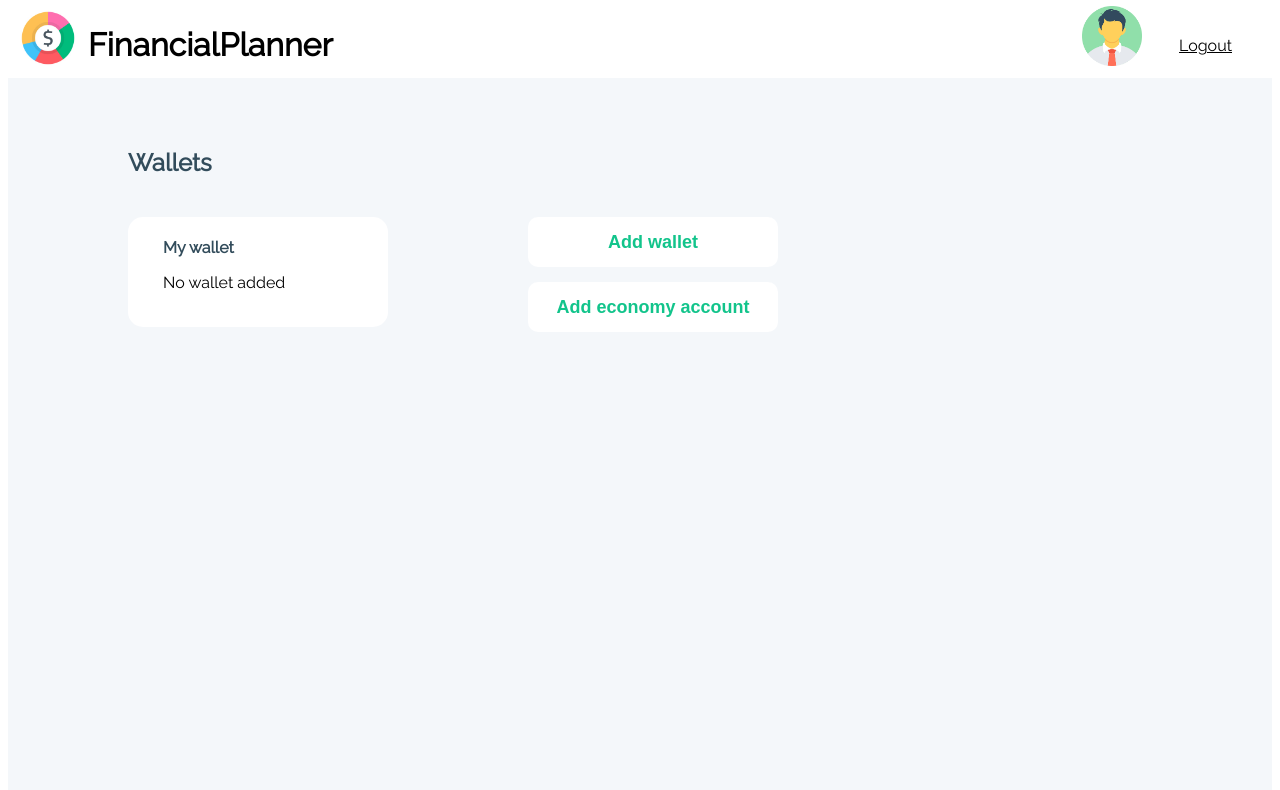
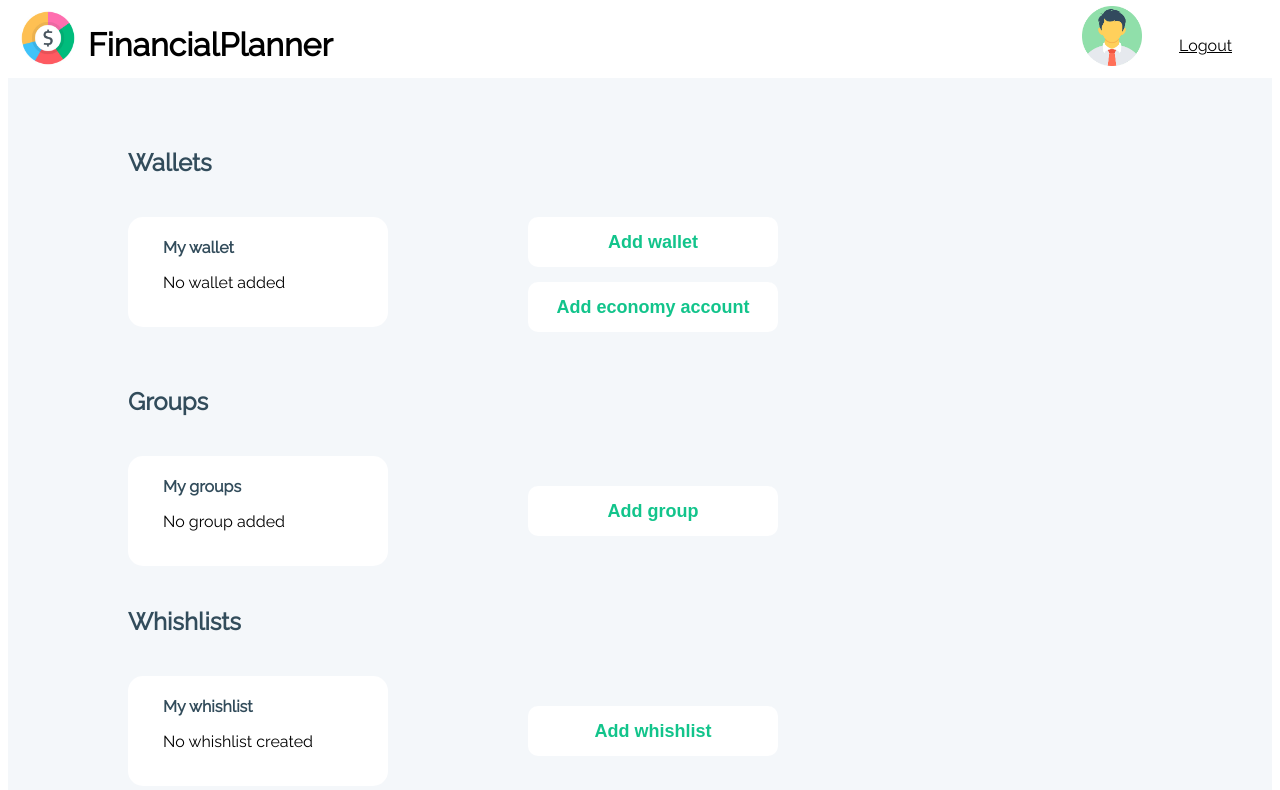
Before and after one commit to vinterrobert/ECHIPA_09_PIU_2018, a plain HTML site: page pages/home.html in a window 1280 px wide. Drawn offline with Linux system fonts and the light colour scheme.

Commit message:
add groups and whishlist in home page

```diff
--- a/css/styleHome.css
+++ b/css/styleHome.css
@@ -15,7 +15,7 @@ h2{
 
 div.container{
 	width: 100%;
-	height: 100%;
+	height: 850px;
 	background-color: #f4f7fa;
 	font-family: 'Raleway', sans-serif;
 }
@@ -43,8 +43,8 @@ div.main{
 
 div.wallet{
 
-    width: 220px;
-    height: 200px;
+	width: 220px;
+	height: 200px;
 	margin-top: 40px;
 	margin-left: 20px;
 }
@@ -62,6 +62,46 @@ div.addAction{
 	width: 250px;
 	margin-top: -110px;
 	margin-left: 400px;
+}
+
+div.groups{
+	margin-top: -50px;
+	width: 220px;
+	height: 200px;
+}
+
+div.groupInfo{
+	border: 5px solid white;
+	border-radius: 15px;
+	background-color: white;
+	width: 250px;
+	height: 100px;
+	cursor: pointer;
+	margin-left: 20px;
+	margin-top: 40px;
+}
+
+div.addGroupAction{
+	width: 250px;
+	margin-top: -80px;
+	margin-left: 420px;
+}
+
+div.wishlistInfo{
+	border: 5px solid white;
+	border-radius: 15px;
+	background-color: white;
+	width: 250px;
+	height: 100px;
+	cursor: pointer;
+	margin-left: 20px;
+	margin-top: 40px;
+}
+
+div.addWhishlistAction{
+	width: 250px;
+	margin-top: -80px;
+	margin-left: 420px;
 }
 
 img.topSpendee{
@@ -92,6 +132,28 @@ p.myWallet{
 }
 
 p.walletMessage{
+	color: black;
+	margin-left: 30px;
+}
+
+p.myGroups{
+	color: #324c5b;
+	margin-left: 30px;
+	font-weight: bold;
+}
+
+p.groupsMsg{
+	color: black;
+	margin-left: 30px;
+}
+
+p.myWhishlists{
+	color: #324c5b;
+	margin-left: 30px;
+	font-weight: bold;
+}
+
+p.wishlistMsg{
 	color: black;
 	margin-left: 30px;
 }
@@ -136,3 +198,43 @@ button.addEconAcc{
 button.addEconAcc:hover{
 	box-shadow: 5px 5px 5px grey;
 }
+
+button.addGroup{
+	background-color: white;
+	color: #12c48b;
+	width: 100%;
+	height: 50px;
+	border: 15px solid white;
+	border-radius: 10px;
+	font-weight: bold;
+	font-size: 18px;
+	text-decoration: none;
+	outline: none;
+	cursor: pointer;
+	padding: 0 8px;
+	text-overflow: ellipsis;
+}
+
+button.addGroup:hover{
+	box-shadow: 5px 5px 5px grey;
+}
+
+button.addWhishlist{
+	background-color: white;
+	color: #12c48b;
+	width: 100%;
+	height: 50px;
+	border: 15px solid white;
+	border-radius: 10px;
+	font-weight: bold;
+	font-size: 18px;
+	text-decoration: none;
+	outline: none;
+	cursor: pointer;
+	padding: 0 8px;
+	text-overflow: ellipsis;
+}
+
+button.addWhishlist:hover{
+	box-shadow: 5px 5px 5px grey;
+}
--- a/js/home.js
+++ b/js/home.js
@@ -2,6 +2,18 @@
 function openMyWallet() {
 
 	window.location = "myWallet.html";
+	return false;
+}
+
+function openMyGroups(){
+
+	window.location = "myGroups.html";
+	return false;
+}
+
+function openMyWhishlist(){
+
+	window.location = "myWhishlist.html";
 	return false;
 }
 
@@ -17,3 +29,15 @@ function addEconomyAccount(){
 	alert("Not implemented yet");
 	return false;
 }
+
+function addNewGroup() {
+
+	alert("Not implemented yet");
+	return false;
+}
+
+function addNewWhishlist() {
+
+	alert("Not implemented yet");
+	return false;
+}
--- a/pages/home.html
+++ b/pages/home.html
@@ -49,6 +49,44 @@
 
 			</div>
 
+			<div class="groups">
+
+				<h2>Groups</h2>
+
+				<div class="groupInfo" onclick="openMyGroups()">
+
+					<p class="myGroups">My groups</p>
+					<p class="groupsMsg">No group added</p>
+
+				</div>
+
+				<div class="addGroupAction">
+
+					<button class="addGroup" onclick="addNewGroup()">Add group</button>
+
+				</div>
+
+			</div>
+
+			<div class="wishlist">
+
+				<h2>Whishlists</h2>
+
+				<div class="wishlistInfo" onclick="openMyWhishlist()">
+
+					<p class="myWhishlists">My whishlist</p>
+					<p class="wishlistMsg">No whishlist created</p>
+
+				</div>
+
+				<div class="addWhishlistAction">
+
+					<button class="addWhishlist" onclick="addNewWhishlist()">Add whishlist</button>
+
+				</div>
+
+			</div>
+
 		</div>
 
 	</div>
```
Also changed, not shown: pages/myGroups.html (added, +15 -0 lines), pages/myWhishlist.html (added, +15 -0 lines).
